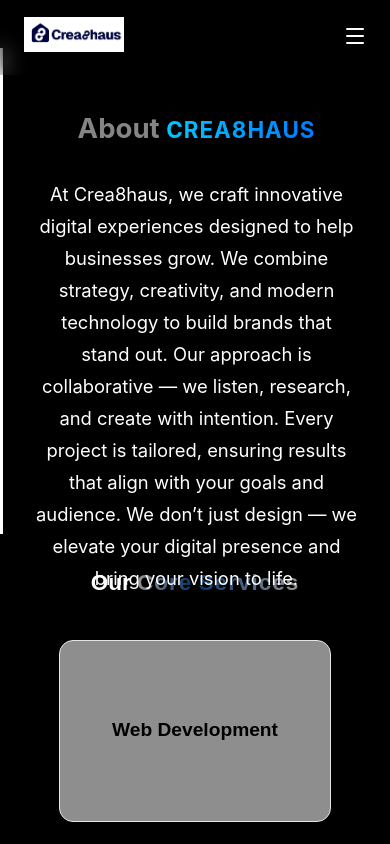
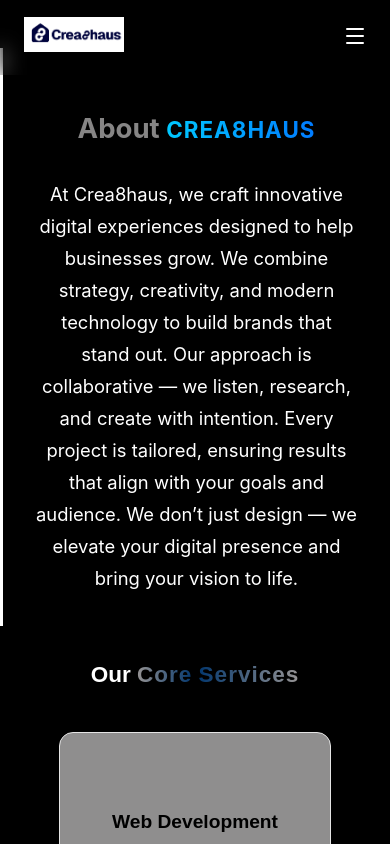
Before and after one commit to DeBlackCoder/Crea8haus, a Next.js app: page /about in a window 390 px wide. Shown: the top 844 px of the page. Built offline with nearby package versions, Linux system fonts and the light colour scheme.

Commit message:
mobile scroll

```diff
--- a/app/about/about.css
+++ b/app/about/about.css
@@ -407,7 +407,7 @@
   .about-section {
     margin: 0;
     margin-top: 3rem;
-    height: 50vh;
+    /* height: 50vh; */
   }
   .process-steps {
   display: grid;
```
